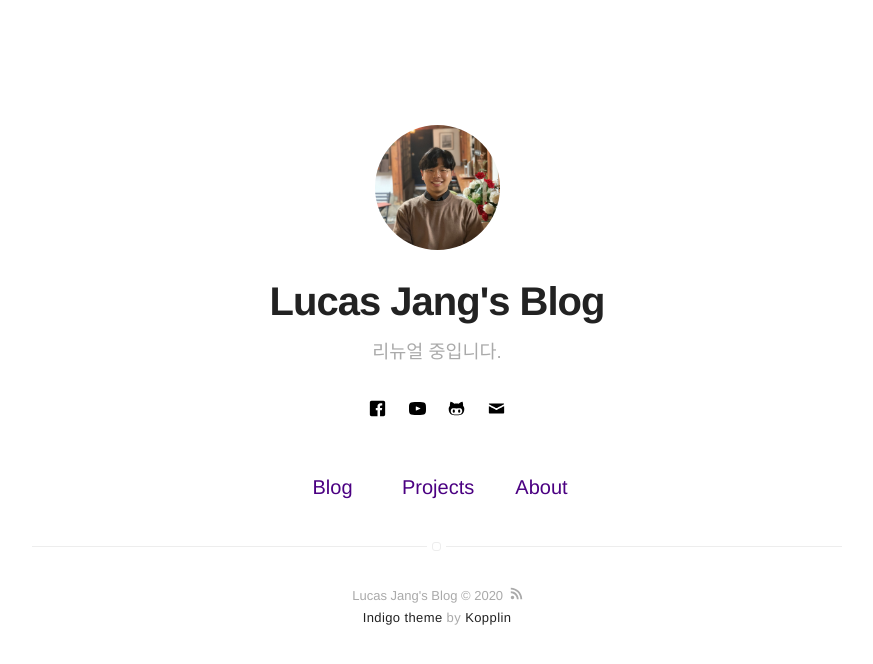
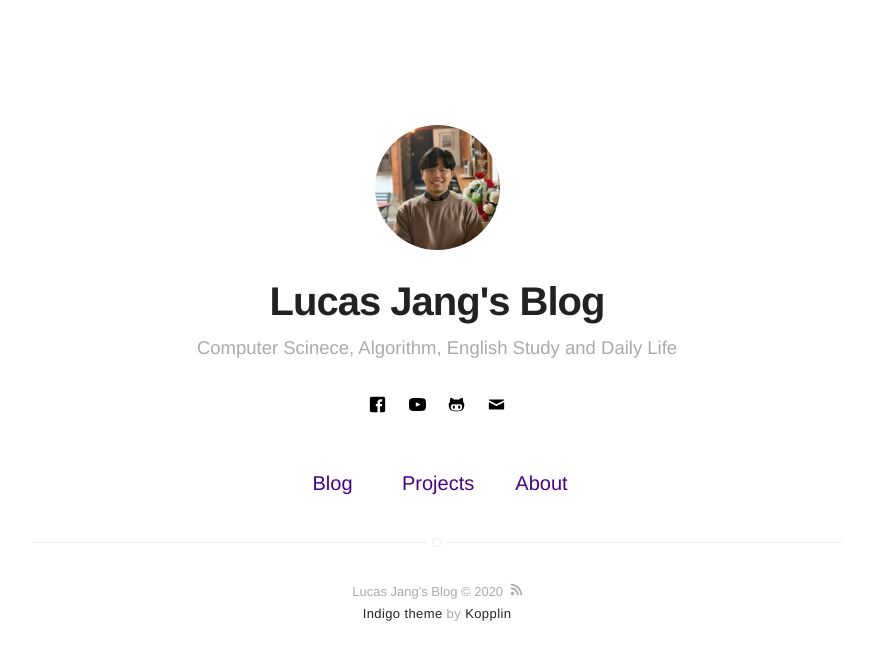
Before and after one commit to Lucas-Jang/lucas-jang.github.io, a Jekyll site: the page built from index.html, in a window 1280 px wide. Shown: the top 664 px of the page, without its empty margins (203-1076 px from the left). Built offline with Jekyll 4.4.1, drawn with Linux system fonts in a browser that asks for light colours.

Commit message:
description changed

```diff
--- a/_config.yml
+++ b/_config.yml
@@ -1,9 +1,9 @@
 # main text of home
 name: Lucas Jang's Blog
-bio: 리뉴얼 중입니다.
+bio: Computer Scinece, Algorithm, English Study and Daily Life
 
 # twitter summary info
-description: A blog about technology and stuff related
+description: Computer Scinece, Algorithm, English Study and Daily Life
 
 # if it's an external image, update below for true
 # better with square images
@@ -57,13 +57,13 @@ authors:
     name: John Doe
     bio: A Man who travels the world eating noodles
     external-image: false
-    picture: assets/images/profie1.jpg
+    picture: assets/images/profile.jpg
     twitter: johndoe
   jamesfoster:
     name: James Foster
     bio: A Man who develops software with coffee
     external-image: false
-    picture: assets/images/james.jpg
+    picture: assets/images/profile.jpg
     twitter: jamesfoster
 
 # do you want a larger site? change the option below
```
